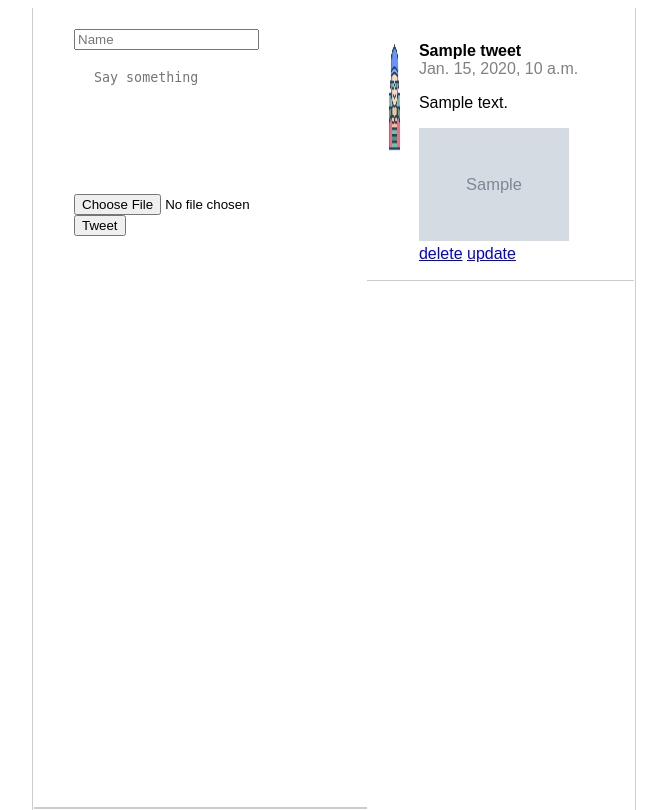
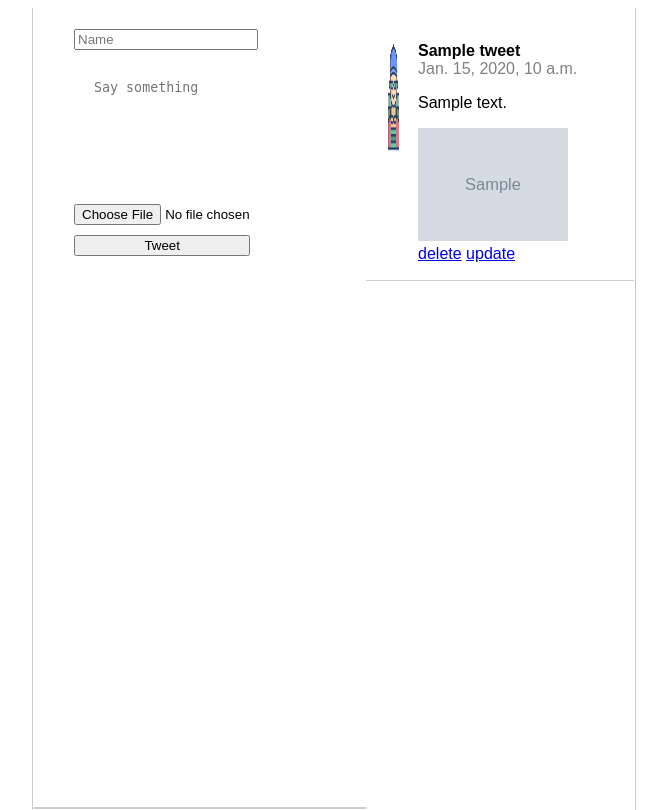
Before and after one commit to Soressa/Twitter_Clone, a Django app: template tweets/templates/tweets.html in a window 1280 px wide. Shown: the whole page, without its empty margins (306-973 px from the left). Run offline with Django 3.2, Linux system fonts and the light colour scheme; the template is opened without the code that fills it: most values are stand-ins (such as "Sample title", 1, 10 or a date in 2020); grey boxes marked "Sample" are stand-in pictures.

Commit message:
added some style.css

```diff
--- a/tweets/static/css/style.css
+++ b/tweets/static/css/style.css
@@ -24,9 +24,13 @@ tweet
 *****************/
 
 .tweet_form {
-    float: left;
     padding: 20px 40px;
     border-bottom: 2px solid #ccc;
+}
+
+.tweet_form input {
+    width: 70%;
+    margin-bottom: 10px;
 }
 
 .tweet_form textarea {
```
